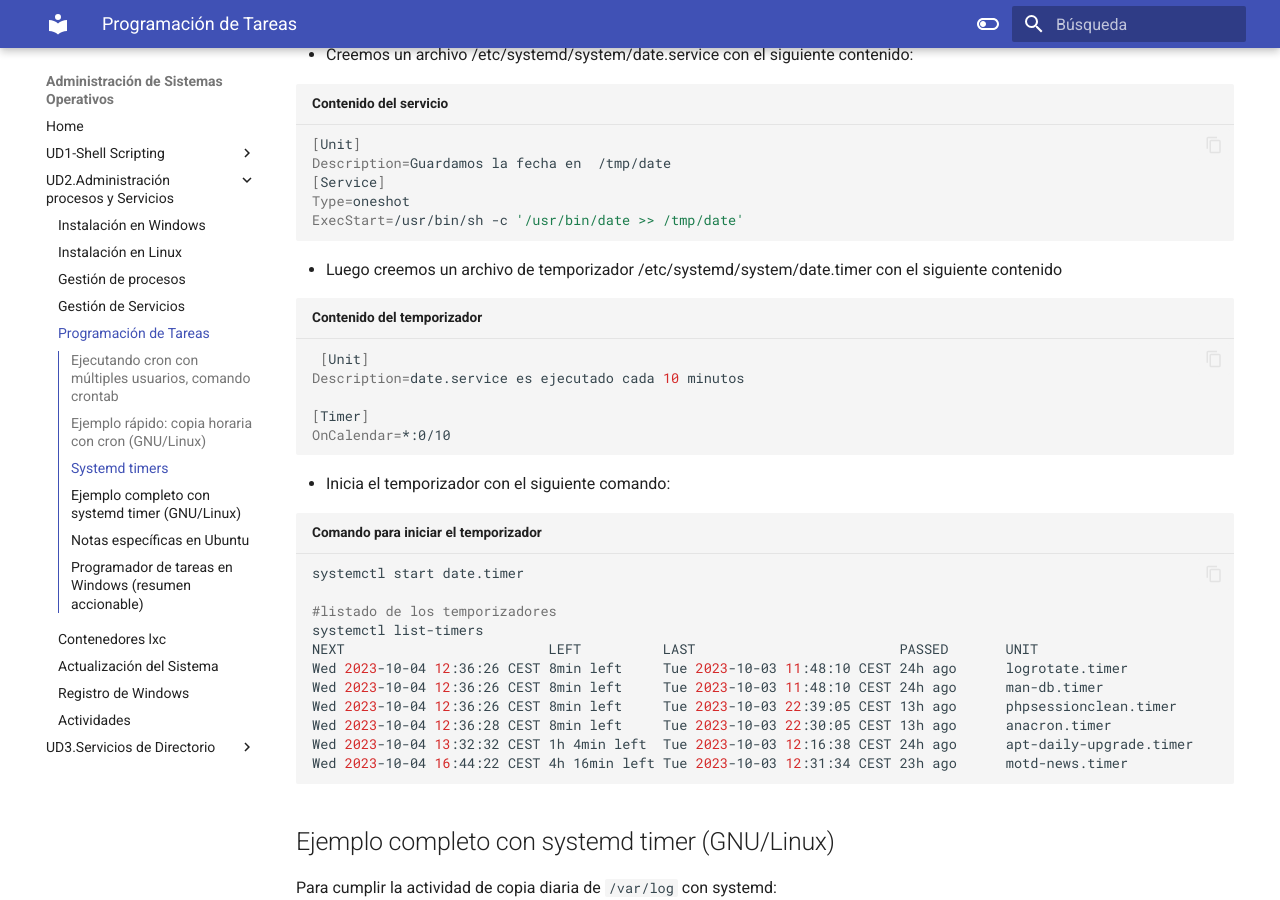
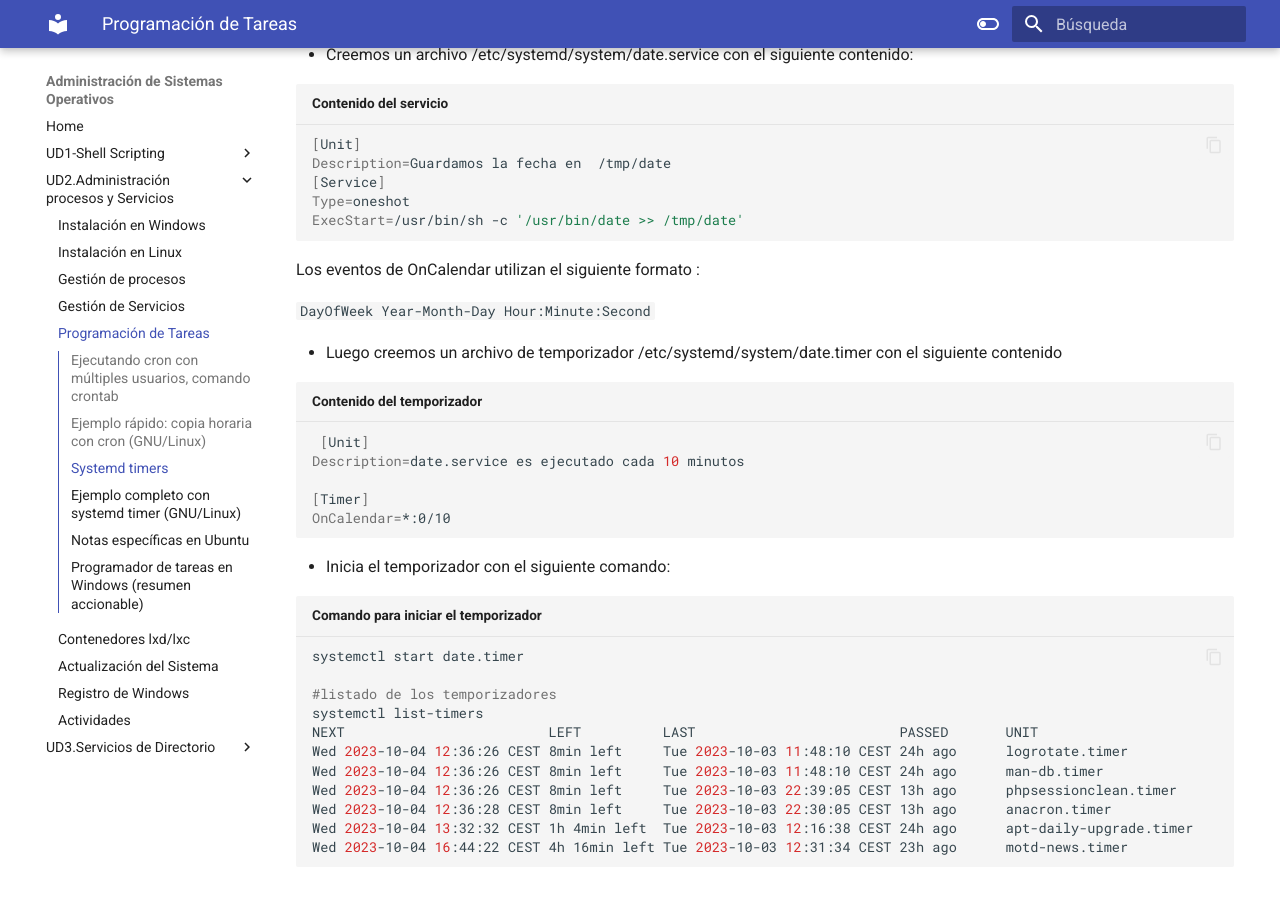
Before and after one commit to jmarlu/ASO, an MkDocs documentation site: the page built from docs/UD2/programaTareas.md, in a window 1280 px wide and 900 px high, scrolled down 3785 px. Built offline with MkDocs 1.6.1 and Material for MkDocs 9.7.7, drawn with Linux system fonts in a browser that asks for light colours; some of the changed text lies outside the part shown.

Commit message:
modlxd calendar

````diff
--- a/docs/UD2/programaTareas.md
+++ b/docs/UD2/programaTareas.md
@@ -129,6 +129,10 @@ Ahora con systemd
   ExecStart=/usr/bin/sh -c '/usr/bin/date >> /tmp/date'
   ```
 
+Los eventos de  OnCalendar utilizan el siguiente formato :
+
+`DayOfWeek Year-Month-Day Hour:Minute:Second`
+
 - Luego creemos un archivo de temporizador /etc/systemd/system/date.timer con el siguiente contenido
 
 ```bash title="Contenido del temporizador"
--- a/mkdocs.yml
+++ b/mkdocs.yml
@@ -40,7 +40,7 @@ nav:
       - Gestión de procesos: ./UD2/procesosLinux.md
       - Gestión de Servicios: ./UD2/GestiServicios.md
       - Programación de Tareas: ./UD2/programaTareas.md
-      - Contenedores lxc: ./UD2/contenedoresLXC.md
+      - Contenedores lxd/lxc: ./UD2/ContenedoresLXC.md
       - Actualización del Sistema: ./UD2/actuSisOp.md
       - Registro de Windows: ./UD2/registroWindow.md
       - Actividades: ./UD2/Actividades.md
````
Also changed, not shown: 1 other file.
